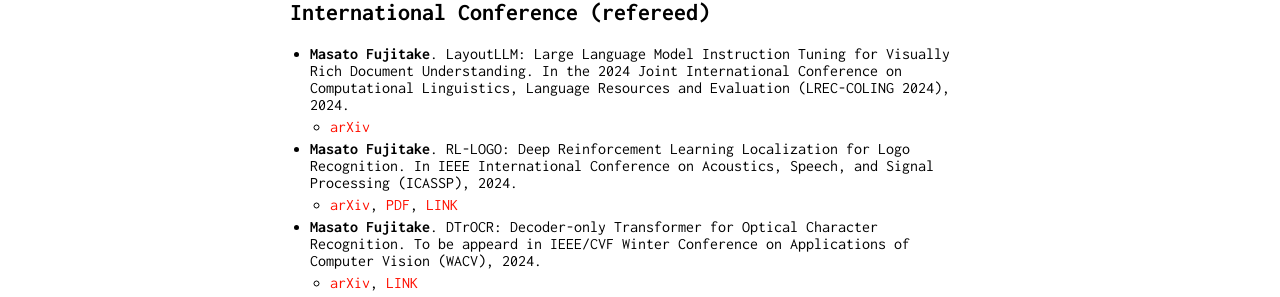
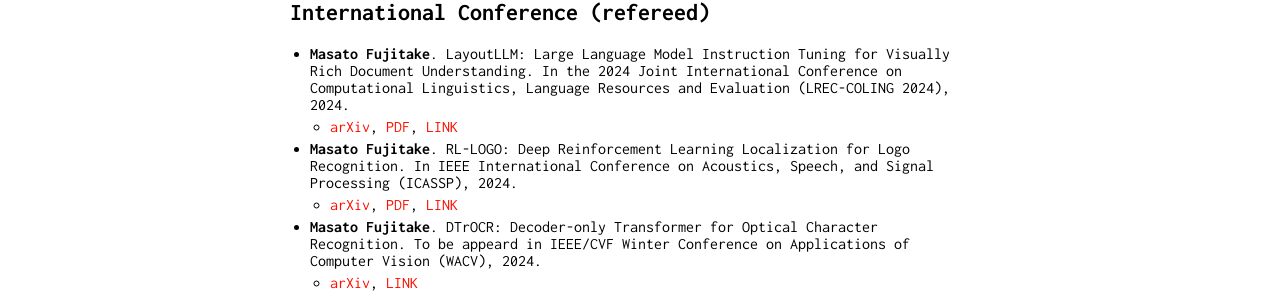
Before and after one commit to Swall0w/Swall0w.github.io, a Jekyll site: the page built from publications.md, in a window 1280 px wide. Shown: the part 482-779 px from the top of the page. Built offline with Jekyll 4.4.1, drawn with Linux system fonts in a browser that asks for light colours; our own code applies the rules of GitHub Pages for plain Markdown files.

Commit message:
[update]: LREC-COLING.

```diff
--- a/publications.md
+++ b/publications.md
@@ -16,7 +16,7 @@
 ## International Conference (refereed)
 - **Masato Fujitake**. LayoutLLM: Large Language Model Instruction Tuning for Visually Rich Document Understanding.
 In the 2024 Joint International Conference on Computational Linguistics, Language Resources and Evaluation (LREC-COLING 2024), 2024.
-  -  [arXiv](https://arxiv.org/abs/2403.14252)
+  -  [arXiv](https://arxiv.org/abs/2403.14252), [PDF](pdfs/2024.lrec-main.892.pdf), [LINK](https://aclanthology.org/2024.lrec-main.892/)
 - **Masato Fujitake**. RL-LOGO: Deep Reinforcement Learning Localization for Logo Recognition. In IEEE International Conference on Acoustics, Speech, and Signal Processing (ICASSP), 2024.
   -  [arXiv](https://arxiv.org/abs/2312.16792), [PDF](pdfs/RL-LOGO_Deep_Reinforcement_Learning_Localization_for_Logo_Recognition.pdf), [LINK](https://ieeexplore.ieee.org/document/10447388)
 - **Masato Fujitake**. DTrOCR: Decoder-only Transformer for Optical Character Recognition. To be appeard in IEEE/CVF Winter Conference on Applications of Computer Vision (WACV), 2024.
```
